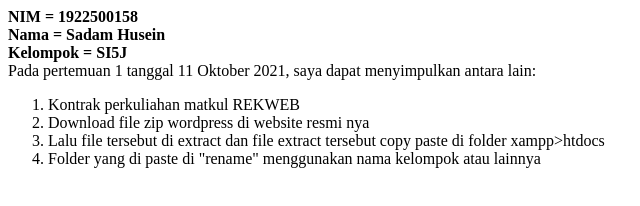
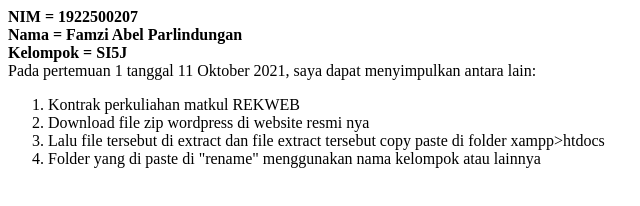
Before and after one commit to famzi/famzi-abel207, a plain HTML site: page 1/index.html in a window 1280 px wide. Shown: the full height of the page, 0-640 px from the left. Drawn offline with Linux system fonts and the light colour scheme.

Commit message:
Update index.html

```diff
--- a/1/index.html
+++ b/1/index.html
@@ -1,6 +1,6 @@
 <span style="font-weight: bolder;">
-NIM = 1922500158<br>
-Nama = Sadam Husein<br>
+NIM = 1922500207<br>
+Nama = Famzi Abel Parlindungan <br>
 Kelompok = SI5J<br>
 </span>
 
```
